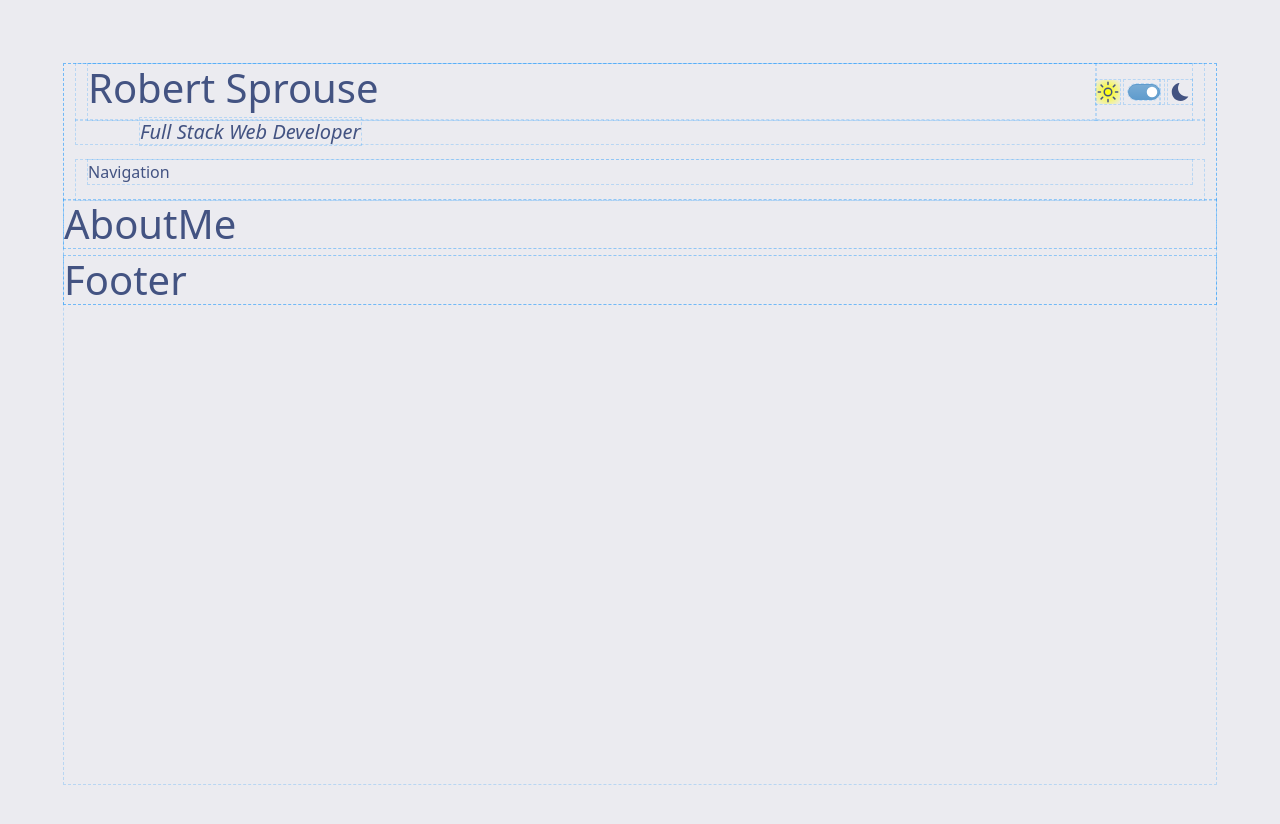
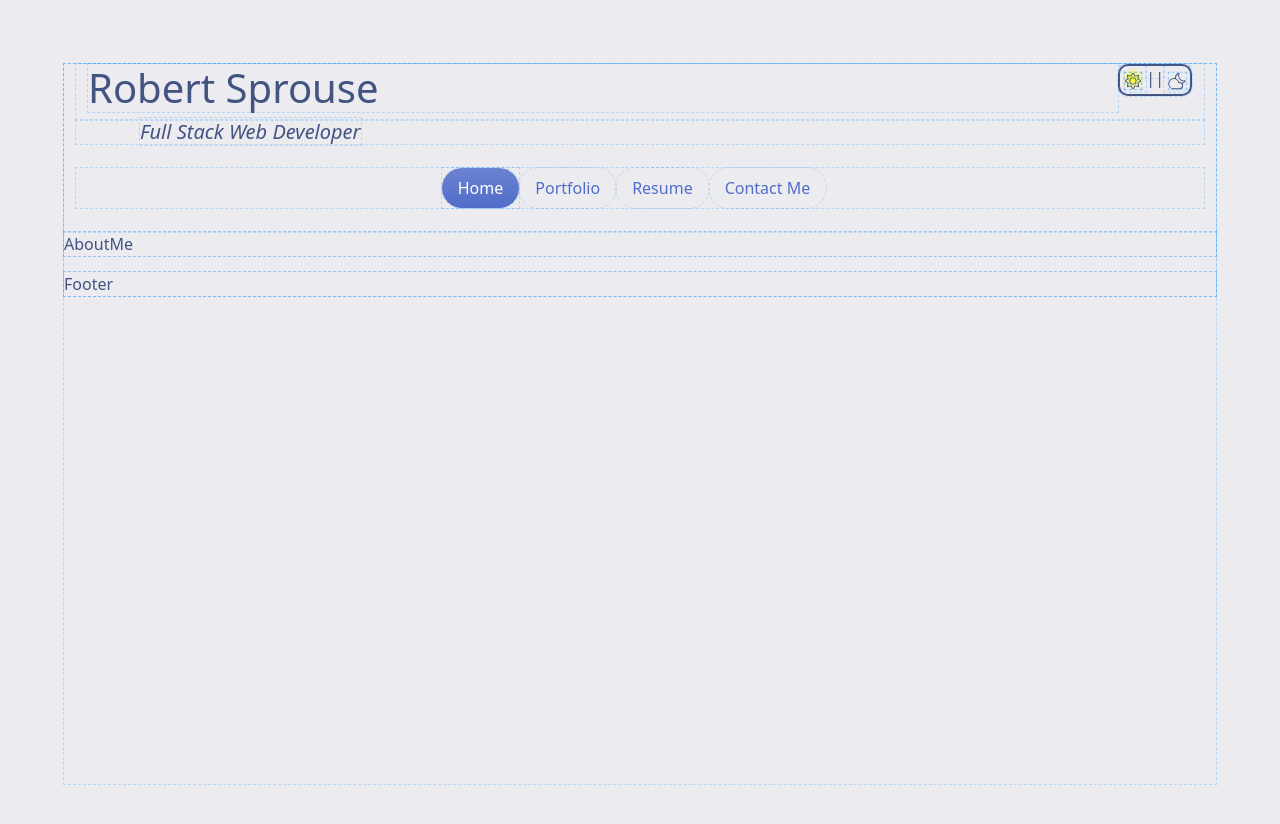
Before and after one commit to RobSprouse/Robert-Sprouse-My-Portfolio, a React (Vite) app in the folder Robert Sprouse My Portfolio/: page / in a window 1280 px wide. Shown: the top 824 px of the page. Built offline with nearby package versions, Linux system fonts and the light colour scheme.

Commit message:
Header is mostly done, cleaned up code a bit

```diff
--- a/Robert Sprouse My Portfolio/src/App.jsx
+++ b/Robert Sprouse My Portfolio/src/App.jsx
@@ -4,20 +4,11 @@ import Header from "./components/UI/Header/Header.jsx";
 import Footer from "./components/UI/Footer/Footer.jsx";
 
 function App() {
-     const [darkMode, setDarkMode] = useState(() => {
-          const prefersDark = window.matchMedia && window.matchMedia("(prefers-color-scheme: dark)").matches;
-          const prefersLight = window.matchMedia && window.matchMedia("(prefers-color-scheme: light)").matches;
-          return prefersDark || !prefersLight;
-     });
+     const prefersDark = window.matchMedia && window.matchMedia("(prefers-color-scheme: dark)").matches;
+     const [darkMode, setDarkMode] = useState(prefersDark);
 
      useEffect(() => {
-          const html = document.documentElement;
-
-          if (darkMode) {
-               html.setAttribute("data-bs-theme", "dark");
-          } else {
-               html.setAttribute("data-bs-theme", "light");
-          }
+          document.documentElement.setAttribute("data-bs-theme", darkMode ? "dark" : "light");
      }, [darkMode]);
 
      return (
--- a/Robert Sprouse My Portfolio/src/assets/scss/custom.scss
+++ b/Robert Sprouse My Portfolio/src/assets/scss/custom.scss
@@ -2,18 +2,14 @@ $enable-gradients: true;
 $enable-shadows: true;
 $offcanvas-box-shadow: 0 1rem 3rem rgba(0, 0, 0, 0.175);
 
-$primary: #609ccd;
-$body-bg: #EBEBF0;
+$primary: #516dc9;
+$body-bg: #ebebf0;
+
+$nav-pills-link-active-bg: #516dc9;
+$nav-pills-border-radius: 2rem;
+
 // Import Bootstrap's SCSS
 @import "../node_modules/bootstrap/scss/bootstrap";
-
-// $color-mode-type: data-bs-theme;
-
-// @mixin color-mode($mode) {
-//      [data-bs-theme="#{$mode}"] {
-//           @content;
-//      }
-// }
 
 @include color-mode(light) {
      --bs-body-color: #435382;
@@ -21,7 +17,7 @@ $body-bg: #EBEBF0;
 }
 
 @include color-mode(dark) {
-     --bs-body-color: #EBEBF0;
-     --bs-body-bg: #1A1B26;
+     --bs-body-color: #ebebf0;
+     --bs-body-bg: #1a1b26;
      // Define more variables as needed
 }
--- a/Robert Sprouse My Portfolio/src/components/UI/Footer/Footer.jsx
+++ b/Robert Sprouse My Portfolio/src/components/UI/Footer/Footer.jsx
@@ -3,7 +3,7 @@ import "./footer.scss";
 function Footer() {
      return (
           <footer>
-               <h1>Footer</h1>
+               <p>Footer</p>
           </footer>
      );
 }
--- a/Robert Sprouse My Portfolio/src/components/UI/Header/Header.jsx
+++ b/Robert Sprouse My Portfolio/src/components/UI/Header/Header.jsx
@@ -2,9 +2,8 @@ import { Button, Placeholder } from "react-bootstrap";
 import "./header.scss";
 import Nav from "./Navigation/Navigation";
 import { Form } from "react-bootstrap";
-import { IoSunnyOutline } from "react-icons/io5";
-
-import { IoIosMoon } from "react-icons/io";
+import { CiSun } from "react-icons/ci";
+import { CiCloudMoon } from "react-icons/ci";
 
 function Header({ isDarkModeEnabled, toggleDarkMode }) {
      return (
@@ -12,26 +11,20 @@ function Header({ isDarkModeEnabled, toggleDarkMode }) {
                <header className="d-flex row container-fluid mx-auto">
                     <div className="d-flex flex-row justify-content-between">
                          {/* <img src="https://via.placeholder.com/150" alt="placeholder" className="col-auto" /> */}
-                         <h1 className="flex-fill h-100">Robert Sprouse</h1>
-                         <div className="d-flex align-items-center">
-                              <IoSunnyOutline
-                                   className={isDarkModeEnabled ? "" : "gradientHighlightFromCenter"}
-                                   size={24}
+                         <h1 className="flex-fill">Robert Sprouse</h1>
+                         <div onClick={toggleDarkMode} className="themeButton d-flex">
+                              <CiSun className={isDarkModeEnabled ? "pt-1 " : "pt-1 lightModeHighlight"} size={26} />
+                              <p className="">||</p>
+                              <CiCloudMoon
+                                   className={!isDarkModeEnabled ? "pt-1 " : "pt-1 darkModeHighlight"}
+                                   size={26}
                               />
-                              <Form.Check
-                                   className="d-flex justify-content-center m-1"
-                                   type="switch"
-                                   id="themeSwitch"
-                                   label=""
-                                   onChange={toggleDarkMode}
-                                   defaultChecked
-                              />
-                              <IoIosMoon className="" size={24} />
                          </div>
                     </div>
-                    <h5 className="padding-left-heading">
+                    <h5 className="padding-left-heading mb-4">
                          <em className="">Full Stack Web Developer</em>
                     </h5>
+
                     <Nav />
                </header>
           </>
--- a/Robert Sprouse My Portfolio/src/components/UI/Header/Navigation/Navigation.jsx
+++ b/Robert Sprouse My Portfolio/src/components/UI/Header/Navigation/Navigation.jsx
@@ -1,11 +1,33 @@
+import Nav from "react-bootstrap/Nav";
 import "./navigation.scss";
+import { Link, useLocation } from "react-router-dom";
+import { Button } from "react-bootstrap";
 
 function Navigation() {
+     const location = useLocation();
+
      return (
-         <nav className="mt-2">
-             <p>Navigation</p>
-         </nav>
+          <Nav className="d-flex mb-4 justify-content-center" variant="pills" activeKey={location.pathname} >
+               <Nav.Item>
+                    <Nav.Link as={Link} to="/" eventKey="/">
+                         Home
+                    </Nav.Link>
+               </Nav.Item>
+
+               <Nav.Link as={Link} to="/portfolio" eventKey="/portfolio">
+                    Portfolio
+               </Nav.Link>
+
+               <Nav.Link as={Link} to="/resume" eventKey="/resume">
+                    Resume
+               </Nav.Link>
+
+               <Nav.Link as={Link} to="/contactme" eventKey="/contactme">
+                    Contact Me
+               </Nav.Link>
+
+          </Nav>
      );
- }
+}
 
 export default Navigation;
--- a/Robert Sprouse My Portfolio/src/components/pages/AboutMe.jsx
+++ b/Robert Sprouse My Portfolio/src/components/pages/AboutMe/AboutMe.jsx
@@ -1,5 +1,5 @@
 function AboutMe() {
-     return <h1>AboutMe</h1>;
+     return <p>AboutMe</p>;
 }
 
 export default AboutMe;
--- a/Robert Sprouse My Portfolio/src/components/pages/ContactMe.jsx
+++ b/Robert Sprouse My Portfolio/src/components/pages/ContactMe/ContactMe.jsx
@@ -1,4 +1,4 @@
-import ContactForm from "../UI/ContactForm/ContactForm.jsx";
+import ContactForm from "../../UI/ContactForm/ContactForm.jsx";
 
 function ContactMe() {
      return (
--- a/Robert Sprouse My Portfolio/src/main.scss
+++ b/Robert Sprouse My Portfolio/src/main.scss
@@ -35,6 +35,15 @@ img {
      padding-left: 4rem; // Adjust this value as needed
 }
 
-.gradientHighlightFromCenter {
-     background: radial-gradient(circle, rgba(255, 255, 0, 1) 0%, rgba(255, 255, 255, 0) 100%);
+.lightModeHighlight {
+     background: radial-gradient(circle, rgba(255, 255, 0, 1) 0%, rgba(255, 255, 255, 0) 60%);
 }
+.darkModeHighlight {
+     background: radial-gradient(circle, rgb(143, 53, 245) 0%, rgba(255, 255, 255, 0) 60%);
+}
+
+.themeButton {
+     border: 2px solid currentColor;
+     border-radius: 10px;
+     max-height: 32px;
+}
```
Also changed, not shown: Robert Sprouse My Portfolio/src/components/pages/index.jsx (+5 -5 lines), Robert Sprouse My Portfolio/src/components/pages/NotFound/NotFound.jsx (renamed from Robert Sprouse My Portfolio/src/components/pages/NotFound.jsx), Robert Sprouse My Portfolio/src/components/pages/Portfolio/Portfolio.jsx (renamed from Robert Sprouse My Portfolio/src/components/pages/Portfolio.jsx), Robert Sprouse My Portfolio/src/components/pages/Resume/Resume.jsx (renamed from Robert Sprouse My Portfolio/src/components/pages/Resume.jsx).
